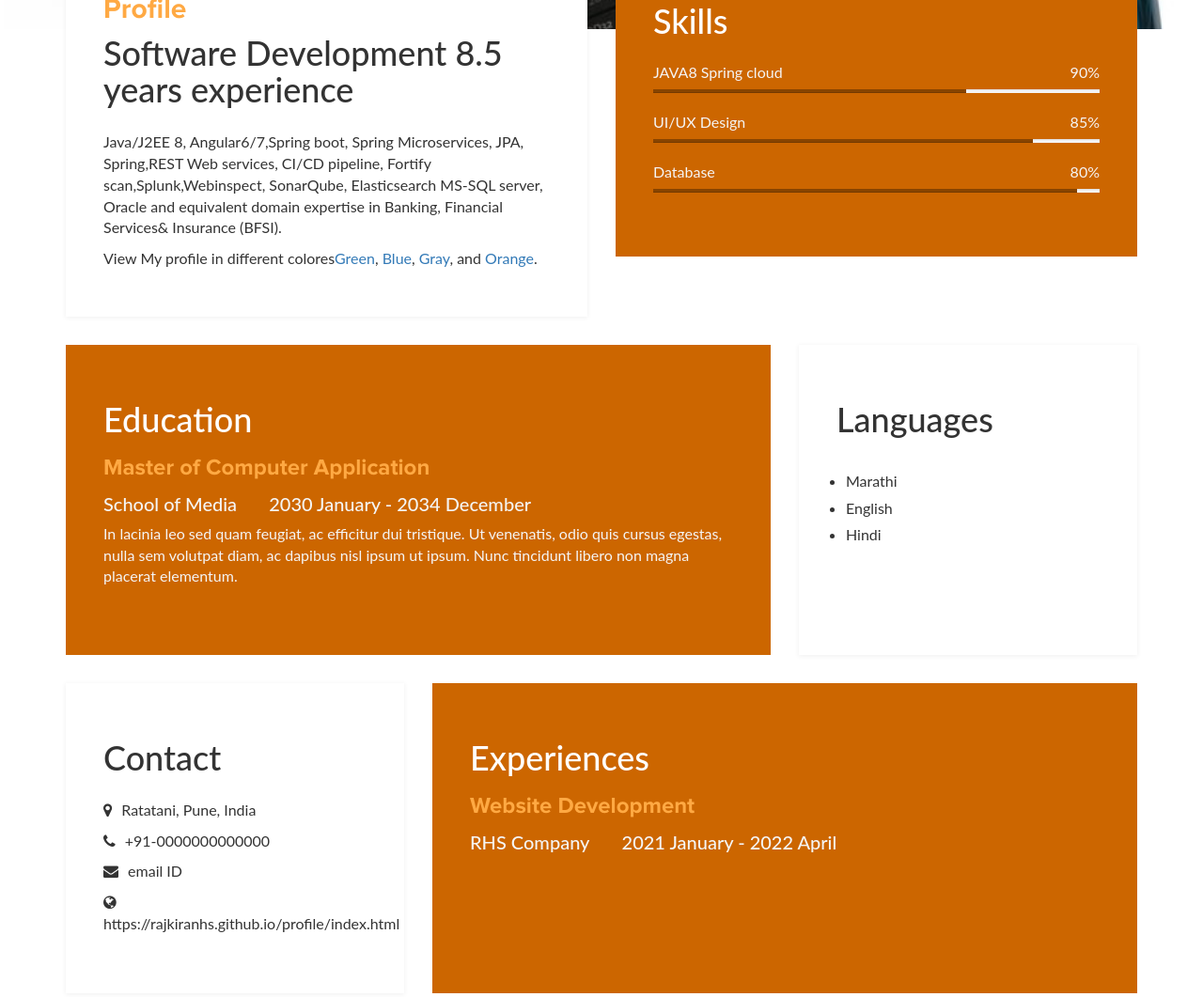
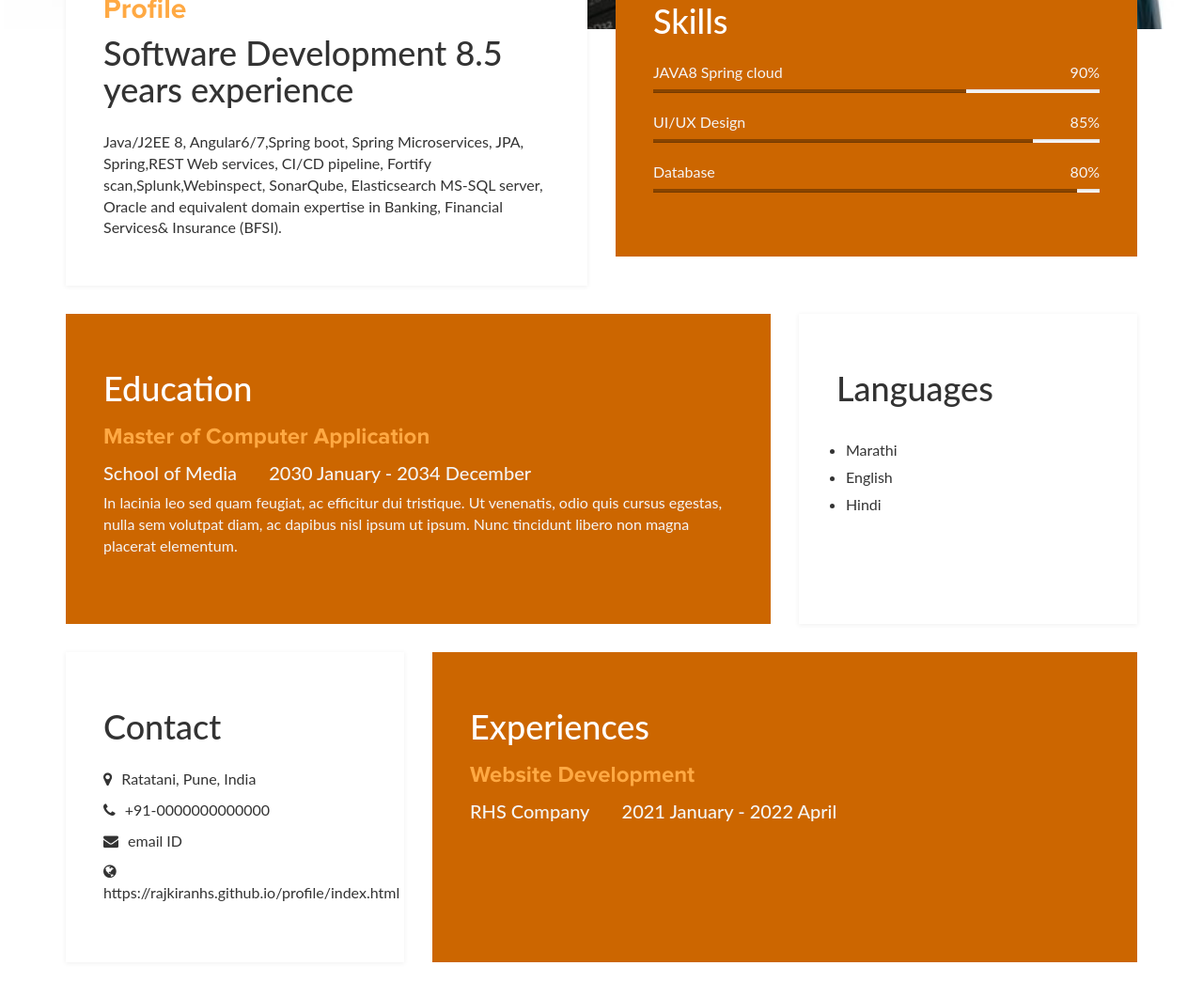
Before and after one commit to RajkiranHS/profile, a plain HTML site: page index.html in a window 1280 px wide. Shown: the part 769-1830 px from the top of the page at 94% size. Drawn offline with Linux system fonts and the light colour scheme.

Commit message:
Add files via upload

```diff
--- a/index.html
+++ b/index.html
@@ -127,7 +127,7 @@ http://www.templatemo.com/tm-467-easy-profile
 				<h3 class="accent">Profile</h3>
 				<h2>Software Development 8.5 years experience</h2>
 				<p>Java/J2EE 8, Angular6/7,Spring boot, Spring Microservices, JPA, Spring,REST Web services, CI/CD pipeline, Fortify scan,Splunk,Webinspect, SonarQube, Elasticsearch MS-SQL server, Oracle and equivalent domain expertise in Banking, Financial Services& Insurance (BFSI).</p>
-					<P>View My profile in different colores<a href="index-green.html">Green</a>, <a href="index.html">Blue</a>, <a href="index-gray.html">Gray</a>, and <a href="index-orange.html">Orange</a>.</P>
+					<!-- <P>View My profile in different colores<a href="index-green.html">Green</a>, <a href="index.html">Blue</a>, <a href="index-gray.html">Gray</a>, and <a href="index-orange.html">Orange</a>.</P>   -->
 			</div>
 		</div>
 		<div class="col-md-6 col-sm-12">
```
